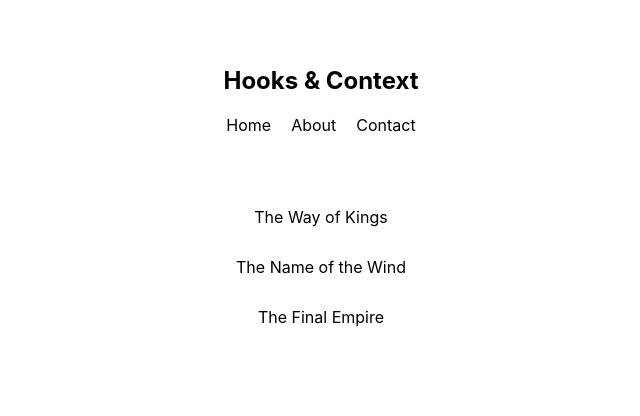
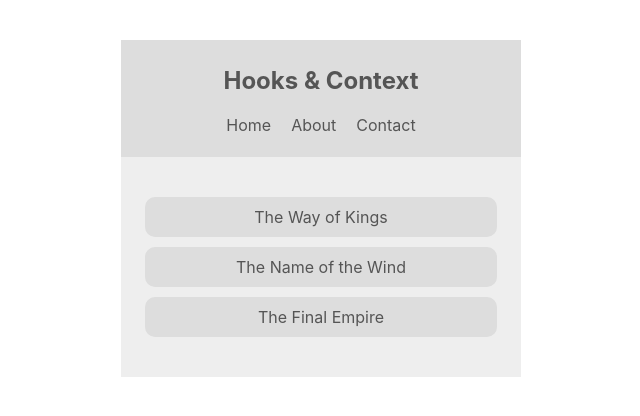
Before and after one commit to DemonDaddy22/web-dev, a React (Create React App) app in the folder hooks-context-practice/: page / in a window 1280 px wide. Shown: the top 416 px of the page, without its empty margins (319-959 px from the left). Built offline with nearby package versions, Linux system fonts and the light colour scheme.

Commit message:
Consume context using static contextType

```diff
--- a/hooks-context-practice/src/components/BookList.js
+++ b/hooks-context-practice/src/components/BookList.js
@@ -1,12 +1,20 @@
 import React from 'react';
+import { ThemeContext } from '../contexts/ThemeContext';
 
 export default class BookList extends React.Component {
 
-    render = () => <div className='book-list'>
-        <ul>
-            <li>The Way of Kings</li>
-            <li>The Name of the Wind</li>
-            <li>The Final Empire</li>
-        </ul>
-    </div>;
+    static contextType = ThemeContext;
+
+    render = () => {
+        const { isLightTheme, light, dark } = this.context;
+        const theme = isLightTheme ? light : dark;
+
+        return <div className='book-list' style={{ background: theme.bg, color: theme.syntax }}>
+            <ul>
+                <li style={{ background: theme.ui }}>The Way of Kings</li>
+                <li style={{ background: theme.ui }}>The Name of the Wind</li>
+                <li style={{ background: theme.ui }}>The Final Empire</li>
+            </ul>
+        </div>;
+    }
 }
--- a/hooks-context-practice/src/components/Navbar.js
+++ b/hooks-context-practice/src/components/Navbar.js
@@ -1,8 +1,15 @@
 import React from 'react';
+import { ThemeContext } from '../contexts/ThemeContext';
 
 export default class Navbar extends React.Component {
 
-    render = () => <nav>
+    static contextType = ThemeContext;
+
+    render = () => {
+        const { isLightTheme, light, dark } = this.context;
+        const theme = isLightTheme ? light : dark;
+
+        return <nav style={{ background: theme.ui, color: theme.syntax }}>
             <h2>Hooks & Context</h2>
             <ul>
                 <li>Home</li>
@@ -11,3 +18,4 @@
             </ul>
         </nav>;
     }
+}
```
Lines whose indentation alone changed are shown as unchanged.
